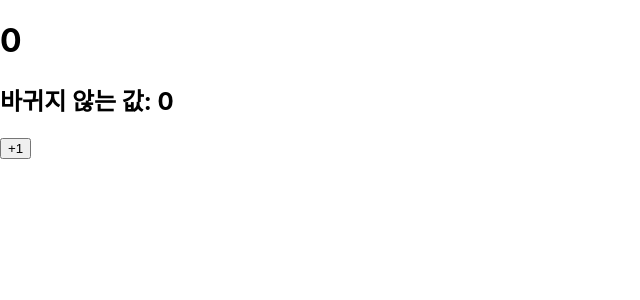
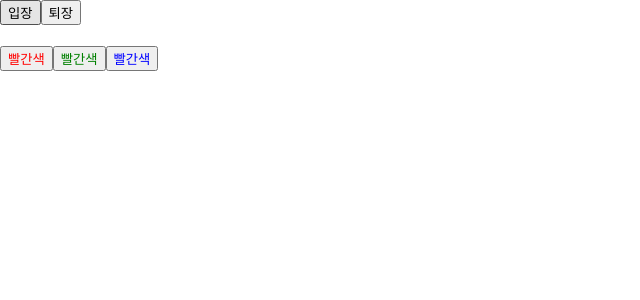
Before and after one commit to graceFor/web_study, a React (Create React App) app: page / in a window 1280 px wide. Shown: the top 300 px of the page, without its empty margins (0-640 px from the left). Built offline with nearby package versions, Linux system fonts and the light colour scheme.

Commit message:
useState

```diff
--- a/src/App.js
+++ b/src/App.js
@@ -1,9 +1,9 @@
 import React from "react";
 import "./App.css";
-import Counter from "./Counter";
+import Say from "./Say";
 
 const App = () => {
-  return <Counter />;
+  return <Say />;
 };
 
 export default App;
--- a/src/Counter.js
+++ b/src/Counter.js
@@ -1,14 +1,10 @@
 import React, { Component } from "react";
 
 class Counter extends Component {
-  constructor(props) {
-    super(props);
-    //state의 초것값 설정하기
-    this.state = {
-      number: 0,
-      fixedNumber: 0,
-    };
-  }
+  state = {
+    number: 0,
+    fixedNumber: 0,
+  };
   render() {
     const { number, fixedNumber } = this.state; // state롤 조화할 때는 this.state로 조화합니다.
     return (
@@ -18,8 +14,10 @@
         <button
           //onClick을 통해 버론이 클릭되었울 때 호출할 함수룰 지정합니다.
           onClick={() => {
-            // this.setState틀 사용하여 state에 새로운 값울 넣울 수 있습니다.
-            this.setState({ number: number + 1 });
+            this.setState({ number: number + 1 }, () => {
+              console.log("방금 setState가 호출됨");
+              console.log(this.state);
+            });
           }}
         >
           +1
--- /dev/null
+++ b/src/Say.js
@@ -0,0 +1,28 @@
+import React, { useState } from "react";
+
+const Say = () => {
+  const [message, setMessage] = useState(" ");
+  const onClickEnter = () => setMessage("안녕하세요!");
+  const onClickLeave = () => setMessage("안녕히 가세요!");
+
+  const [color, setColor] = useState("black");
+
+  return (
+    <div>
+      <button onClick={onClickEnter}>입장</button>
+      <button onClick={onClickLeave}>퇴장</button>
+      <h1 style={{ color }}>{message}</h1>
+      <button style={{ color: "red" }} onClick={() => setColor("red")}>
+        빨간색
+      </button>
+      <button style={{ color: "green" }} onClick={() => setColor("green")}>
+        빨간색
+      </button>
+      <button style={{ color: "blue" }} onClick={() => setColor("blue")}>
+        빨간색
+      </button>
+    </div>
+  );
+};
+
+export default Say;
```
